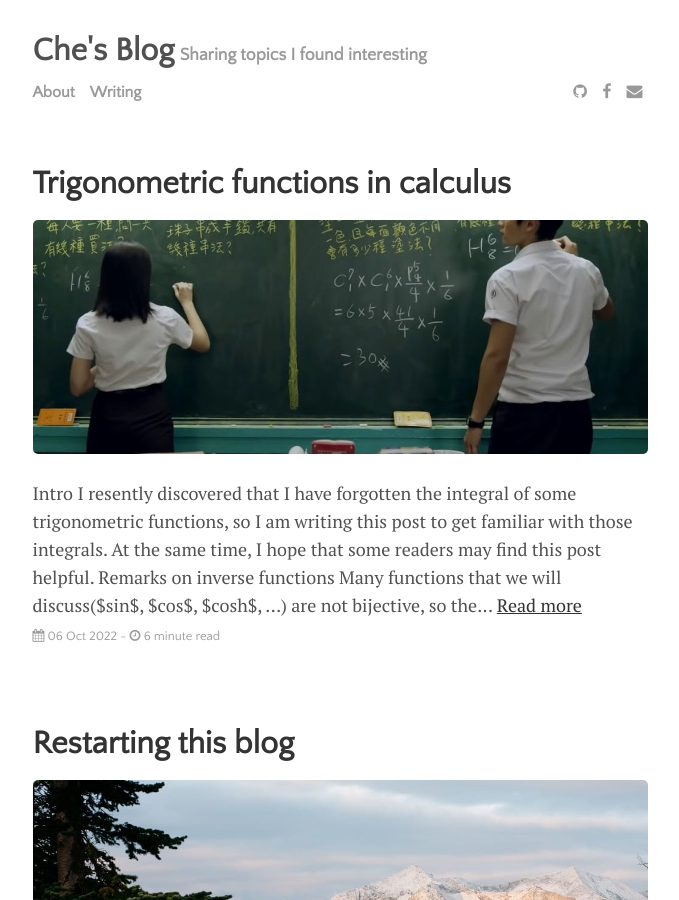
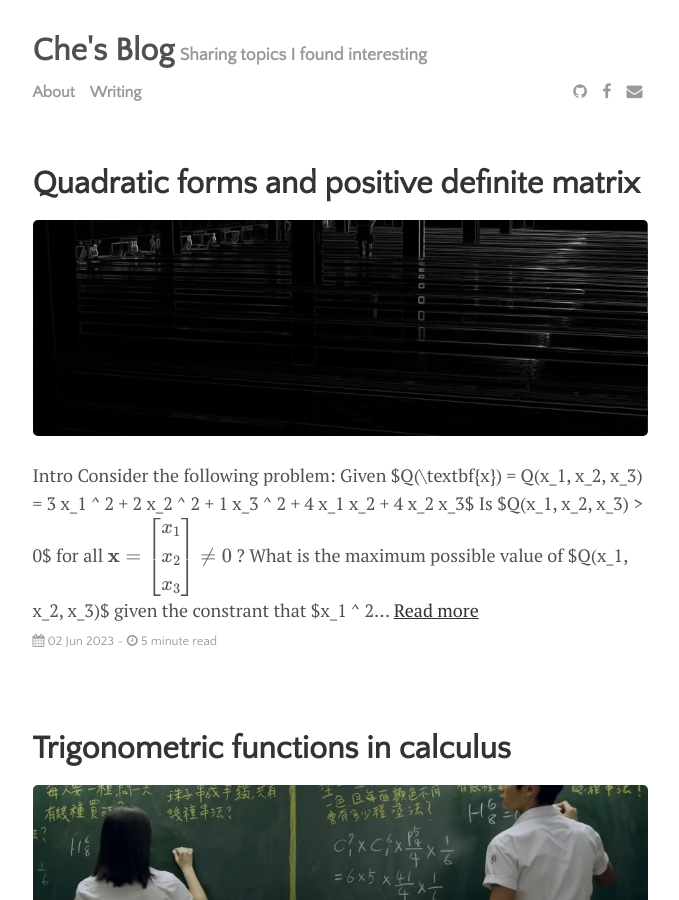
Before and after one commit to cheissmart/che-blog, a Jekyll site: the page built from docs/index.html, in a window 1280 px wide and 900 px high. Shown: the whole window, without its empty margins (300-979 px from the left). Built offline with Jekyll 4.4.1, drawn with Linux system fonts in a browser that asks for light colours; formulas are drawn with MathJax 3; the list of posts is cut into pages by our own code; part of the change alters nothing that is shown.

Commit message:
add Quadratic forms and positive definite matrix

```diff
--- /dev/null
+++ b/docs/_posts/2023-06-02-quadratic-forms-and-positive-definite-matrix.markdown
@@ -0,0 +1,126 @@
+---
+layout: post
+title:  "Quadratic forms and positive definite matrix"
+date:  2023-06-02 14:32:00 +0800
+categories: math
+tags: [calculus, matrix, linear algebra]
+image: bowling.jpg
+---
+## Intro
+Consider the following problem:
+
+Given $Q(\textbf{x}) = Q(x_1, x_2, x_3) = 3 x_1 ^ 2 + 2 x_2 ^ 2 + 1 x_3 ^ 2 + 4 x_1 x_2 + 4 x_2 x_3$
+
+1. Is $Q(x_1, x_2, x_3) > 0$ for all $$\textbf{x} = \begin{bmatrix} x_1 \\ x_2 \\ x_3 \end{bmatrix} \neq 0$$ ?
+2. What is the maximum possible value of $Q(x_1, x_2, x_3)$ given the constrant that $x_1 ^ 2 + x_2 ^ 2 + x_3 ^ 2 = 1$ ?
+
+## What is quadratic form?
+The $Q(\textbf{x}) = Q(x_1, x_2, x_3)$ defined above is an example of a **quadratic form**. Formally, a **quadriatic form** on $\mathbb{R}^n$ is an expression of the form
+<center>
+	$$Q(\textbf{x}) = \textbf{x}^{\intercal}A\textbf{x} = \sum_{1 \leq i, j \leq n}{A_{i, j}x_i x_j}$$ where $A$ is a $n$ by $n$ matrix.
+</center>
+Note that
+<center>
+	$$
+	Q(\textbf{x}) = \frac{1}{2} \sum_{1 \leq i, j \leq n}{(A_{i, j} + A_{j, i})x_i x_j}
+	$$
+</center>
+So if there is another matrix $B$ such that
+<center>
+	$A_{i, j} + A_{j, i} = B_{i, j} + B_{j, i}, \forall 1 \leq i, j \leq n$
+</center>
+then
+<center>
+	$\textbf{x}^{\intercal}A\textbf{x} = \textbf{x}^{\intercal}B\textbf{x}, \forall \textbf{x} \in \mathbb{R}^n$
+</center>
+We can always find a symmetric matrix with this property by letting
+<center>
+	$B_{i, j} = \frac{1}{2}(A_{i, j} + A_{j, i})$
+</center>
+The matrix $B$ defined this way is called the **associated symmetric matrix** of the quadratic form.
+
+The nice thing about having a symmetric matrix is that we can apply **spectral decomposition**:
+<center>
+	$B = U\Lambda U^{\intercal}$
+</center>
+where $\Lambda$ is a **diagonal** matrix consisting of the eigenvalues ($\lambda_1, \lambda_2, ..., \lambda_n$) and $U$ is an **orthonormal matrix** (I usually write $Q$ for an orthonormal matrix, but I have already used it for the quadratic form). So we can now rewrite
+<center>
+$$
+\begin{aligned}
+	Q(\textbf{x}) &= \textbf{x}^{\intercal}B\textbf{x} \\
+				  &= \textbf{x}^{\intercal}U\Lambda U^{\intercal}\textbf{x} \\
+				  &= (U^{\intercal}\textbf{x})^{\intercal}\Lambda (U^{\intercal}\textbf{x}) \\
+				  &= \textbf{y}^{\intercal}\Lambda\textbf{y},\space \textbf{y} = U^{\intercal}\textbf{x} \\
+				  &= \sum_{i = 1}^n {\lambda_i y_i^2}
+\end{aligned}
+$$
+</center>
+
+## Definiteness of a matrix
+Now, we can answer the first question raised in the Intro.
+
+We can write $Q(\textbf{x}) = \sum_{i = 1}^n {\lambda_i y_i^2}$ where $\textbf{y} = U^{\intercal}\textbf{x}$. Since $U^{\intercal}$ is invertible (because $U$ is orthonormal), for any $\textbf{y}\in\mathbb{R}^n$, there exists $\textbf{x} \in \mathbb{R}^n$ such that $\textbf{y} = U^{\intercal}\textbf{x}$. Moveover, $\textbf{x} = 0 \iff \textbf{y} = 0$. Therefore,
+<center>
+$$
+\begin{aligned}
+	Q(\textbf{x}) > 0, \forall \textbf{x} \in \mathbb{R}^n, \textbf{x} \neq 0 &\iff \sum_{i = 1}^n {\lambda_i y_i^2}, \forall \textbf{y} \in \mathbb{R}^n, \textbf{y} \neq 0\\
+	& \iff \lambda_i > 0, \forall i \in \{1, 2, ..., n\}
+\end{aligned}
+$$
+</center>
+
+In other words, we only have to check if all eigenvalue of the **associated symmetric matrix** $B$ are positive.\\
+In this case $$B = \begin{bmatrix} 3 & 2 & 0 \\ 2 & 2 & 2 \\ 0 & 2 & 1 \end{bmatrix}$$ and its eigenvalues are $5, 2, -1$. Thus, we can conclude that the statement "$Q(x_1, x_2, x_3) > 0$ for all $$\textbf{x} = \begin{bmatrix} x_1 \\ x_2 \\ x_3 \end{bmatrix} \neq 0$$" is false. In fact, we can construct a $\textbf{x}$ such that $Q(\textbf{x}) < 0$ if we calculate the $U$ matrix(eigenvactors of $B$), but I will leave it as an exercise for the reader.
+
+### Some definitions
+It turns out that the question discussed above is related to the notion of "definiteness" of a matrix. Here we introduce some definitions:
+<div class='yellow-warning'>
+Let $A$ be a <b>symmetric </b> $n$ by $n$ square matrix. $A$ is <br/>
+<ul>
+  <li><b>Positive definite</b> if $\textbf{x}^{\intercal}A\textbf{x} > 0$ for all $\textbf{x}\neq0$</li>
+  <li><b>Negative definite</b> if $\textbf{x}^{\intercal}A\textbf{x} < 0$ for all $\textbf{x}\neq0$</li>
+  <li><b>Indefinite</b> if $\textbf{x}^{\intercal}A\textbf{x}$ takes both positive and negative values</li>
+  <li><b>Positive semidefinite</b> if $\textbf{x}^{\intercal}A\textbf{x} \geq 0$ for all $\textbf{x}\neq0$</li>
+  <li><b>Negative semidefinite</b> if $\textbf{x}^{\intercal}A\textbf{x} \leq 0$ for all $\textbf{x}\neq0$</li>
+</ul>
+</div>
+With arguments similar to the above, we can see that:
+<div class='yellow-warning'>
+Let $A$ be a <b>symmetric </b> $n$ by $n$ square matrix. $A$ is <br/>
+<ul>
+  <li><b>Positive definite</b> if all eigenvalues are positive</li>
+  <li><b>Negative definite</b> if all eigenvalues are negative</li>
+  <li><b>Indefinite</b> if $A$ has both positive and negative engenvalues</li>
+  <li><b>Positive semidefinite</b> if all eigenvalues are non-negative</li>
+  <li><b>Negative semidefinite</b> if all eigenvalues are non-positive</li>
+</ul>
+</div>
+The notion of positive definite is useful when optimizing multivariate functions because it is related to the curvature of a function. More specifically, it is used in the **second partial derivative test**.
+
+> **Theorem (Second partial derivative test)**. Suppose $f:\mathbb{R}^n \rightarrow \mathbb{R}$ is a differentiable real function whose second partial derivatives exist and are continuous. The Hessian matrix $H$ of $f$ is defined as $H_{i, j}(\textbf{x}) = \frac{\partial^2f}{\partial_{x_i}\partial_{x_j}}(\textbf{x}) \in \mathbb{R}^{n\times n}$. Since the second partial derivatives are continuous, by Schwarz's theorem, $H$ is symmetric.
+>
+> Suppose that $\nabla f(a) = 0, a \in \mathbb{R}^n$:
+> 1. If $H$ is *positive definite* at $a$, then $f$ attains a local minimum at $a$.
+> 2. If $H$ is *negative definite* at $a$, then $f$ attains a local maximum at $a$.
+> 3. If $H$ is *indefinite* at $a$, then $a$ is a saddle point for $f$ (i.e. not local maximum and not local minimum).
+> 4. Otherwise, the test is inconclusive.
+
+## Maximizing and Minimizing Quadratic Forms
+Now, we consider the second question.
+
+We are trying to maximize $Q(\textbf{x})$ under the constraint that $\lVert\textbf{x}\lVert = 1$.
+Recall that we can write $Q(\textbf{x}) = \textbf{y}^{\intercal}\Lambda \textbf{y}$, $\textbf{y} = U^{\intercal}\textbf{x}$. \\
+Since $U$ is orthonormal, not only is the mapping between $y$ and $x$ bijective but also **length-preserving** (i.e. $\lVert\textbf{y}\lVert = \lVert\textbf{x}\lVert$). \\
+Therefore, maximizing $Q(\textbf{x})$ under the constraint that $\lVert\textbf{x}\lVert = 1$ is equivalent to maximizing $\textbf{y}^{\intercal}\Lambda \textbf{y} = \sum_{i = 1}^n {\lambda_i y_i^2}$ under the constraint that $\lVert\textbf{y}\lVert = \sum_{i = 1}^n {y_i^2} = 1$.\\
+Suppose that $U$ and $\Lambda$ are picked in such a way that $\lambda_1, \lambda_2, ..., \lambda_n$ are in descending order. Then letting $\textbf{y}=\begin{bmatrix}1&0&...&0\end{bmatrix}^{\intercal}$ attains maximum, and $\textbf{y}=\begin{bmatrix}0&...&0&1\end{bmatrix}^{\intercal}$ attains minimum (this should be fairly obvious). \\
+Moreover, the maximum value is $\lambda_1=\lambda_{\max}$, and minimum is $\lambda_n=\lambda_{\min}$.
+We can also recover $$\textbf{x}_{\max} = U \textbf{y}_{\max} = \textbf{u}_1$$, $$\textbf{x}_{\min} = U\textbf{y}_{\min} = \textbf{u}_n$$.
+## Postcard
+<div class = "postcard">
+	<p>
+	I am watching the <a href="https://www.youtube.com/playlist?list=PLoCMsyE1cvdV4CkdIZRKW8lk2BBOW-fbF" target="_blank">Introduction to Automata and Complexity Theory</a> lecture series recently.<br/><br/>
+	Here is an interesting <a href="https://codeforces.com/gym/104345/problem/A" target="_blank">problem</a> I saw recently.<br/><br/>
+	Songs for today: <a href="https://www.youtube.com/watch?v=SiUznAY1wq8" target="_blank">612星球</a>, <a href="https://www.youtube.com/watch?v=NFtChxqNPvw" target="_blank">真的假的</a>
+	</p>
+	<div style="height: 100%; position: relative; font-size: 10px;"> <span style="position: absolute; bottom: 0; right: 0; color: #888888"> <a style="color: #888888" href="https://www.freepik.com/free-vector/stamped-postcard-frame-with-travel-theme_13311480.htm#query=travel%20postcard&position=2&from_view=keyword">Image by rawpixel.com</a> on Freepik </span> </div>
+</div>
```
Also changed, not shown: docs/_posts/2020-12-28-first-post.markdown (line endings or trailing spaces), docs/_posts/2022-09-26-restarting-this-blog.markdown (line endings or trailing spaces), docs/_posts/2022-10-06-trigonometric-functions-in calculus.markdown (line endings or trailing spaces), docs/assets/img/bowling.jpg (added).
